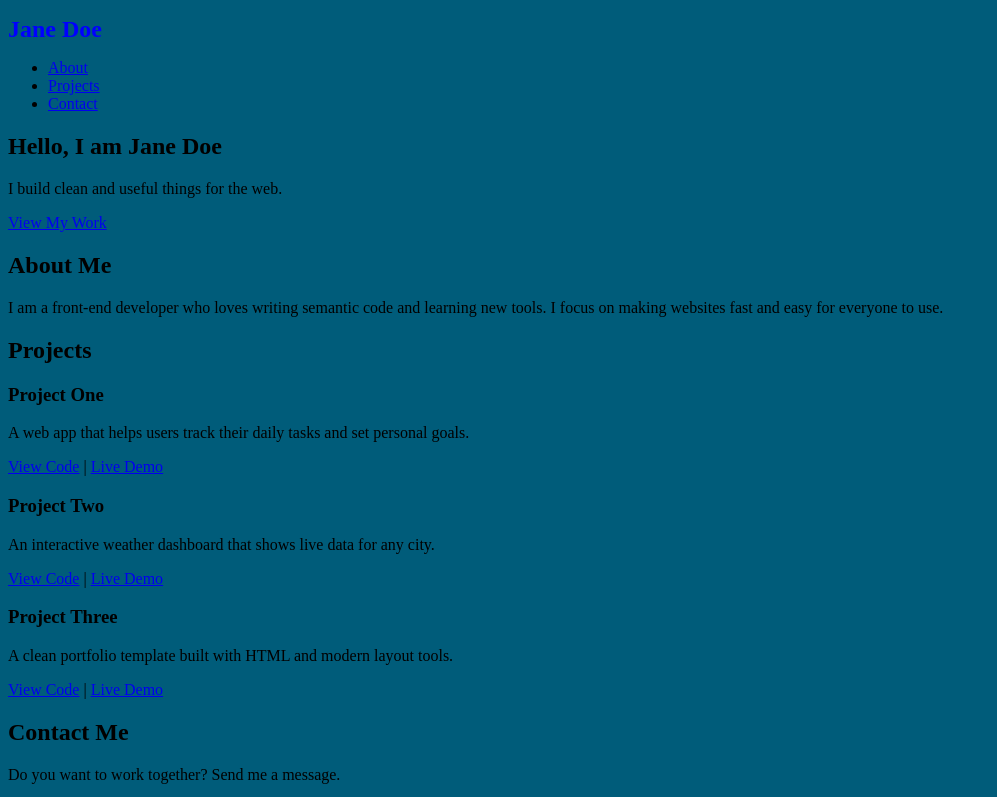
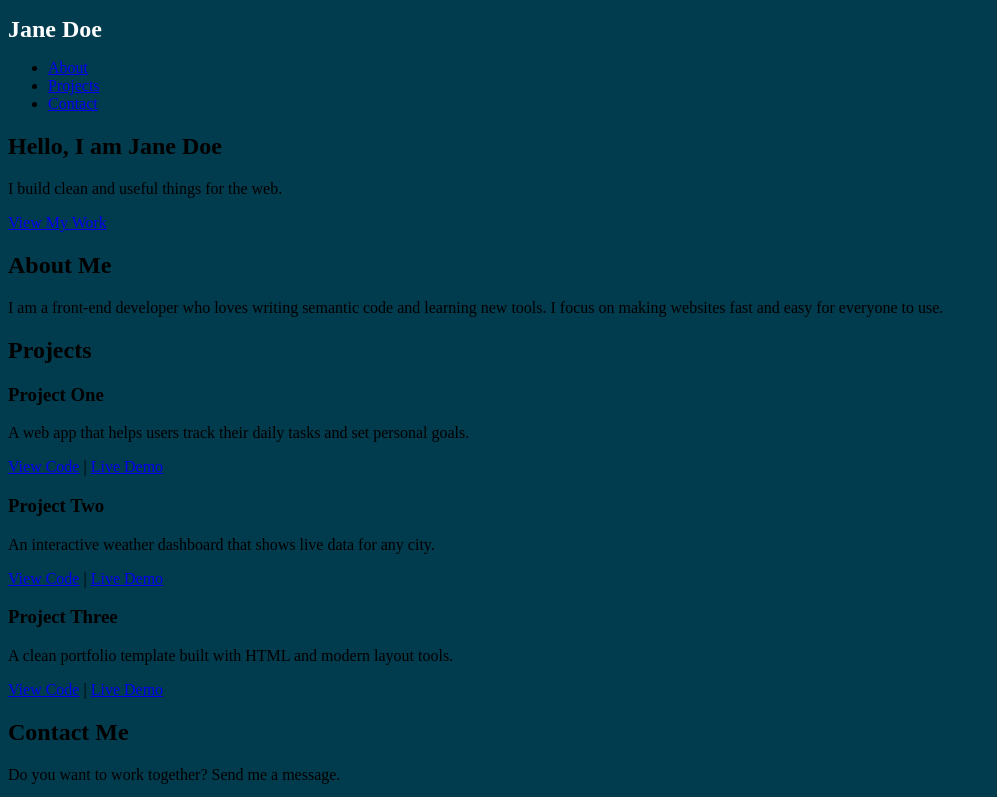
Before and after one commit to irvinggonzalezCode/time_tracker, a plain HTML site: page home.html in a window 1280 px wide. Shown: the top 797 px of the page, without its empty margins (0-997 px from the left). Drawn offline with Linux system fonts and the light colour scheme.

Commit message:
changed background and font

```diff
--- a/styles.css
+++ b/styles.css
@@ -1,8 +1,8 @@
 h1 {
-    color: blue;
+    color: rgb(255, 255, 255);
     font-size: 24px;
 }
 
 body {
-  background-color: rgb(0, 92, 122);
+  background-color: rgb(0, 59, 78);
 }
```
